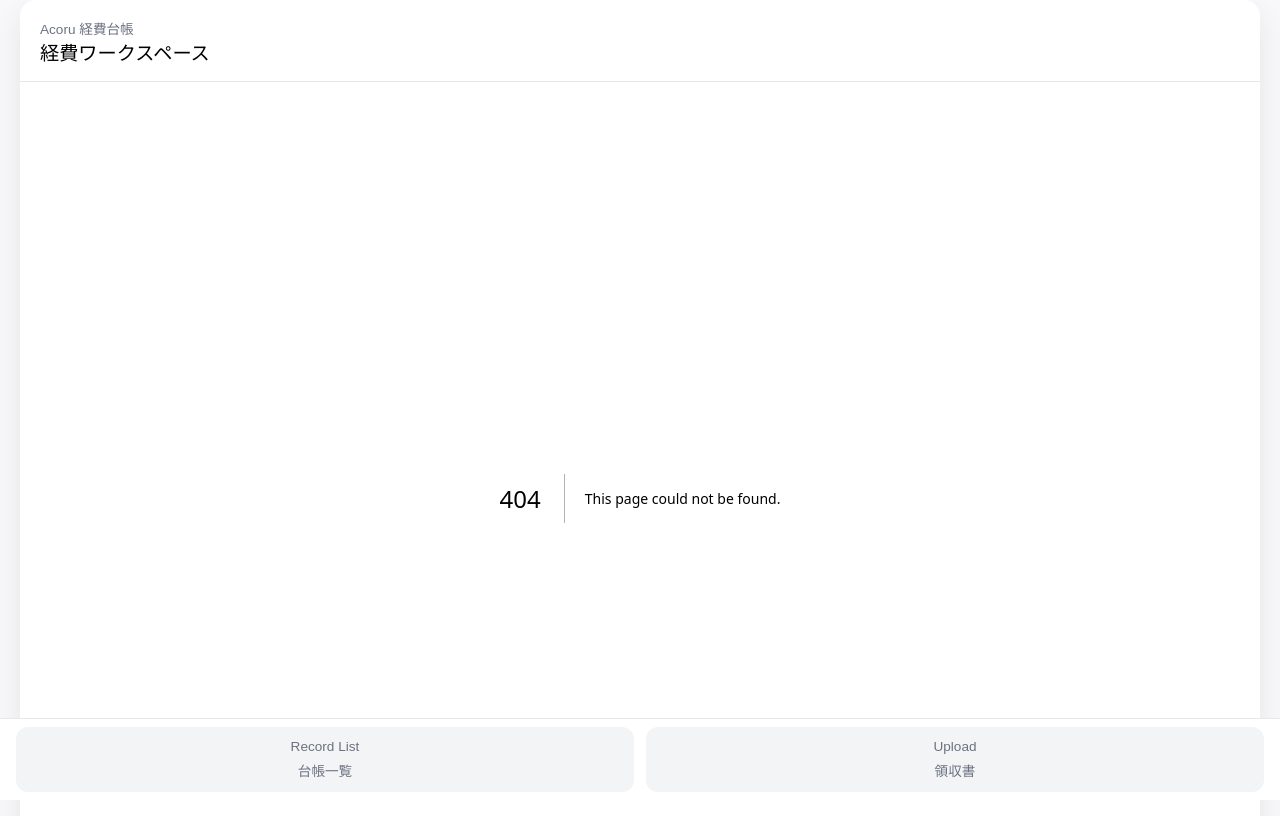
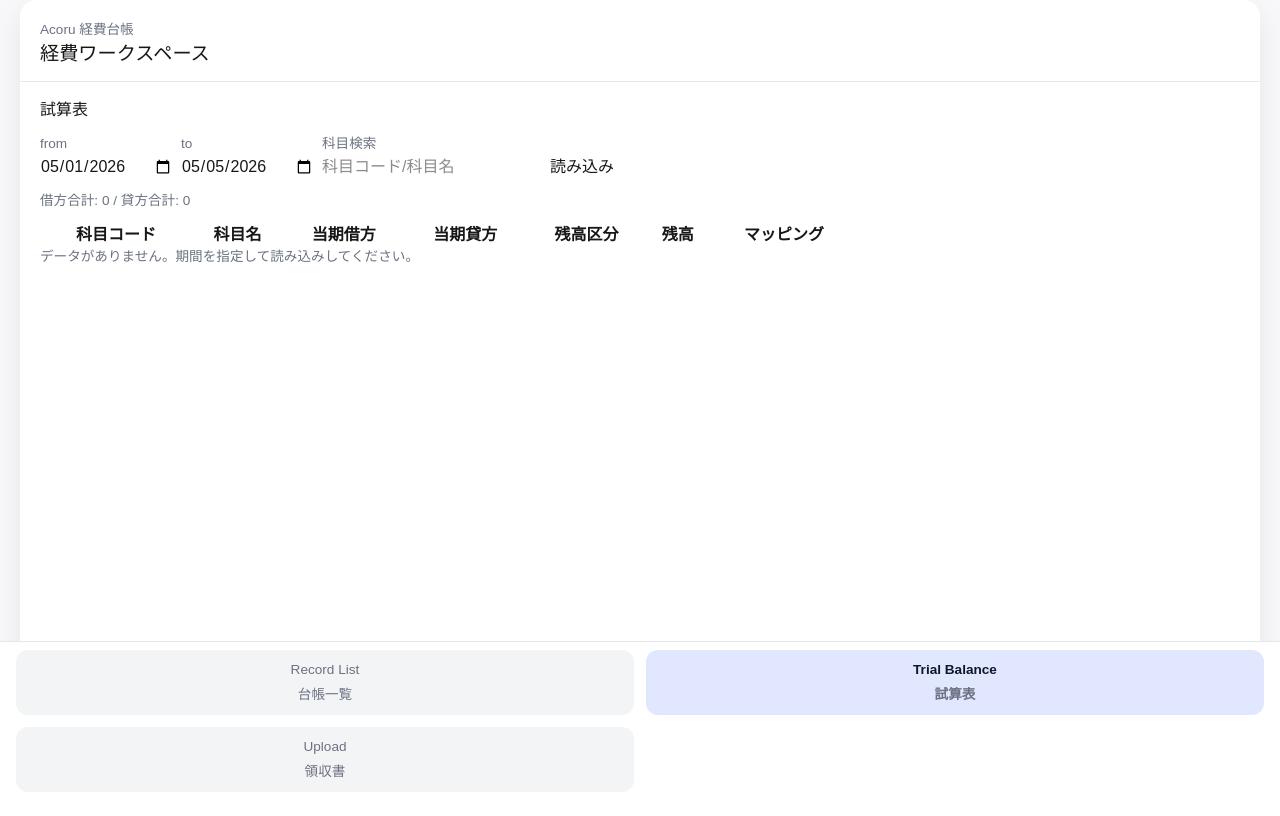
Before and after one commit to ANOSkdy/acoru_finapp, a Next.js app: page /trial-balance in a window 1280 px wide. Before the commit this address had no page. Shown: the top 816 px of the page. Built offline with nearby package versions, Linux system fonts and the light colour scheme.

Commit message:
feat: implement phase 2 trial balance foundation

```diff
--- /dev/null
+++ b/app/api/reports/trial-balance/route.ts
@@ -0,0 +1,122 @@
+import { NextResponse } from "next/server";
+import { z } from "zod";
+import { pool } from "@/lib/db";
+
+export const runtime = "nodejs";
+export const dynamic = "force-dynamic";
+
+const QuerySchema = z
+  .object({
+    from: z.string().regex(/^\d{4}-\d{2}-\d{2}$/),
+    to: z.string().regex(/^\d{4}-\d{2}-\d{2}$/),
+    q: z.string().optional(),
+  })
+  .refine((v) => v.from <= v.to, {
+    message: "from must be before or equal to to",
+    path: ["from"],
+  });
+
+function jsonError(message: string, status = 400, details?: unknown) {
+  return NextResponse.json({ ok: false, error: { message, details } }, { status });
+}
+
+export async function GET(req: Request) {
+  try {
+    const url = new URL(req.url);
+    const parsed = QuerySchema.parse({
+      from: url.searchParams.get("from"),
+      to: url.searchParams.get("to"),
+      q: url.searchParams.get("q") ?? undefined,
+    });
+
+    const query = parsed.q?.trim() ? `%${parsed.q.trim()}%` : null;
+
+    const result = await pool.query(
+      `WITH entries AS (
+         SELECT
+           e.journal_id,
+           'debit'::text AS side,
+           e.debit_account_code AS account_code,
+           e.debit_account AS raw_account_name,
+           e.debit_amount::numeric(18,2) AS amount
+         FROM expense_ledger e
+         WHERE e.transaction_date BETWEEN $1::date AND $2::date
+         UNION ALL
+         SELECT
+           e.journal_id,
+           'credit'::text AS side,
+           e.credit_account_code AS account_code,
+           e.credit_account AS raw_account_name,
+           e.credit_amount::numeric(18,2) AS amount
+         FROM expense_ledger e
+         WHERE e.transaction_date BETWEEN $1::date AND $2::date
+       ), resolved AS (
+         SELECT
+           en.journal_id,
+           en.side,
+           en.amount,
+           COALESCE(am_by_code.account_code, am_by_name.account_code) AS resolved_account_code,
+           COALESCE(am_by_code.account_name, am_by_name.account_name, en.raw_account_name) AS resolved_account_name,
+           COALESCE(am_by_code.normal_balance, am_by_name.normal_balance) AS normal_balance
+         FROM entries en
+         LEFT JOIN account_master am_by_code
+           ON en.account_code IS NOT NULL
+          AND am_by_code.account_code = en.account_code
+         LEFT JOIN account_master am_by_name
+           ON en.account_code IS NULL
+          AND am_by_name.account_name = en.raw_account_name
+       ), aggregated AS (
+         SELECT
+           r.resolved_account_code AS account_code,
+           r.resolved_account_name AS account_name,
+           CASE WHEN r.resolved_account_code IS NULL THEN 'unmapped' ELSE 'mapped' END AS mapping_status,
+           SUM(CASE WHEN r.side = 'debit' THEN r.amount ELSE 0 END)::numeric(18,2) AS period_debit,
+           SUM(CASE WHEN r.side = 'credit' THEN r.amount ELSE 0 END)::numeric(18,2) AS period_credit,
+           MIN(r.normal_balance) AS normal_balance
+         FROM resolved r
+         WHERE $3::text IS NULL
+            OR r.resolved_account_name ILIKE $3
+            OR COALESCE(r.resolved_account_code, '') ILIKE $3
+         GROUP BY r.resolved_account_code, r.resolved_account_name
+       )
+       SELECT
+         a.account_code,
+         a.account_name,
+         a.period_debit,
+         a.period_credit,
+         CASE
+           WHEN a.normal_balance = 'credit' THEN
+             CASE WHEN a.period_credit - a.period_debit >= 0 THEN 'credit' ELSE 'debit' END
+           WHEN a.normal_balance = 'debit' THEN
+             CASE WHEN a.period_debit - a.period_credit >= 0 THEN 'debit' ELSE 'credit' END
+           ELSE
+             CASE WHEN a.period_debit - a.period_credit >= 0 THEN 'debit' ELSE 'credit' END
+         END AS balance_side,
+         CASE
+           WHEN a.normal_balance = 'credit' THEN ABS(a.period_credit - a.period_debit)
+           WHEN a.normal_balance = 'debit' THEN ABS(a.period_debit - a.period_credit)
+           ELSE ABS(a.period_debit - a.period_credit)
+         END::numeric(18,2) AS balance_amount,
+         a.mapping_status
+       FROM aggregated a
+       ORDER BY
+         CASE WHEN a.account_code IS NULL THEN 1 ELSE 0 END,
+         a.account_code NULLS LAST,
+         a.account_name ASC`,
+      [parsed.from, parsed.to, query]
+    );
+
+    return NextResponse.json({
+      ok: true,
+      from: parsed.from,
+      to: parsed.to,
+      rows: result.rows,
+    });
+  } catch (e: unknown) {
+    if (e && typeof e === "object" && "name" in e && (e as { name?: string }).name === "ZodError") {
+      return jsonError("Validation error", 400, e);
+    }
+    const message = e instanceof Error ? e.message : String(e);
+    return jsonError(message, 500);
+  }
+}
--- a/app/components/AppShell.tsx
+++ b/app/components/AppShell.tsx
@@ -5,6 +5,7 @@ import { usePathname } from "next/navigation";
 
 const navItems = [
   { href: "/recordlists", label: "Record List", sub: "台帳一覧" },
+  { href: "/trial-balance", label: "Trial Balance", sub: "試算表" },
   { href: "/upload", label: "Upload", sub: "領収書" },
 ];
 
--- /dev/null
+++ b/app/trial-balance/page.tsx
@@ -0,0 +1,143 @@
+"use client";
+
+import { useMemo, useState } from "react";
+
+type TrialBalanceRow = {
+  account_code: string | null;
+  account_name: string;
+  period_debit: string;
+  period_credit: string;
+  balance_side: "debit" | "credit";
+  balance_amount: string;
+  mapping_status: "mapped" | "unmapped" | "manual_override";
+};
+
+type TrialBalanceResponse = {
+  ok: boolean;
+  from: string;
+  to: string;
+  rows: TrialBalanceRow[];
+  error?: { message?: string };
+};
+
+function defaultFromDate() {
+  const now = new Date();
+  return new Date(Date.UTC(now.getUTCFullYear(), now.getUTCMonth(), 1)).toISOString().slice(0, 10);
+}
+
+function defaultToDate() {
+  return new Date().toISOString().slice(0, 10);
+}
+
+export default function TrialBalancePage() {
+  const [from, setFrom] = useState(defaultFromDate);
+  const [to, setTo] = useState(defaultToDate);
+  const [q, setQ] = useState("");
+  const [loading, setLoading] = useState(false);
+  const [error, setError] = useState<string | null>(null);
+  const [rows, setRows] = useState<TrialBalanceRow[]>([]);
+
+  const total = useMemo(
+    () =>
+      rows.reduce(
+        (acc, row) => {
+          acc.debit += Number(row.period_debit || 0);
+          acc.credit += Number(row.period_credit || 0);
+          return acc;
+        },
+        { debit: 0, credit: 0 }
+      ),
+    [rows]
+  );
+
+  async function load() {
+    setLoading(true);
+    setError(null);
+    try {
+      const sp = new URLSearchParams({ from, to });
+      if (q.trim()) sp.set("q", q.trim());
+      const res = await fetch(`/api/reports/trial-balance?${sp.toString()}`, { cache: "no-store" });
+      const json = (await res.json().catch(() => ({}))) as TrialBalanceResponse;
+      if (!res.ok || !json.ok) {
+        throw new Error(json.error?.message ?? `HTTP ${res.status}`);
+      }
+      setRows(json.rows ?? []);
+    } catch (e: unknown) {
+      setError(e instanceof Error ? e.message : String(e));
+      setRows([]);
+    } finally {
+      setLoading(false);
+    }
+  }
+
+  return (
+    <section style={{ display: "grid", gap: 12 }}>
+      <h2>試算表</h2>
+      <div style={{ display: "flex", flexWrap: "wrap", gap: 8, alignItems: "end" }}>
+        <label>
+          <div className="record-meta">from</div>
+          <input type="date" value={from} onChange={(e) => setFrom(e.target.value)} />
+        </label>
+        <label>
+          <div className="record-meta">to</div>
+          <input type="date" value={to} onChange={(e) => setTo(e.target.value)} />
+        </label>
+        <label style={{ minWidth: 220 }}>
+          <div className="record-meta">科目検索</div>
+          <input
+            value={q}
+            onChange={(e) => setQ(e.target.value)}
+            placeholder="科目コード/科目名"
+            style={{ width: "100%" }}
+          />
+        </label>
+        <button type="button" onClick={load} disabled={loading}>
+          {loading ? "読込中..." : "読み込み"}
+        </button>
+      </div>
+
+      {error ? <p style={{ color: "crimson" }}>{error}</p> : null}
+
+      <div className="record-meta">
+        借方合計: {total.debit.toLocaleString("ja-JP")} / 貸方合計: {total.credit.toLocaleString("ja-JP")}
+      </div>
+
+      <div style={{ overflowX: "auto" }}>
+        <table className="record-table" style={{ minWidth: 820 }}>
+          <thead>
+            <tr>
+              <th>科目コード</th>
+              <th>科目名</th>
+              <th>当期借方</th>
+              <th>当期貸方</th>
+              <th>残高区分</th>
+              <th>残高</th>
+              <th>マッピング</th>
+            </tr>
+          </thead>
+          <tbody>
+            {rows.length === 0 ? (
+              <tr>
+                <td colSpan={7} className="record-meta">
+                  データがありません。期間を指定して読み込みしてください。
+                </td>
+              </tr>
+            ) : (
+              rows.map((row) => (
+                <tr key={`${row.account_code ?? "unmapped"}:${row.account_name}`}>
+                  <td>{row.account_code ?? "-"}</td>
+                  <td>{row.account_name}</td>
+                  <td>{Number(row.period_debit ?? 0).toLocaleString("ja-JP")}</td>
+                  <td>{Number(row.period_credit ?? 0).toLocaleString("ja-JP")}</td>
+                  <td>{row.balance_side === "debit" ? "借方" : "貸方"}</td>
+                  <td>{Number(row.balance_amount ?? 0).toLocaleString("ja-JP")}</td>
+                  <td>{row.mapping_status}</td>
+                </tr>
+              ))
+            )}
+          </tbody>
+        </table>
+      </div>
+    </section>
+  );
+}
```
Also changed, not shown: 4 other files (tests, documents, lock files or other folders).
